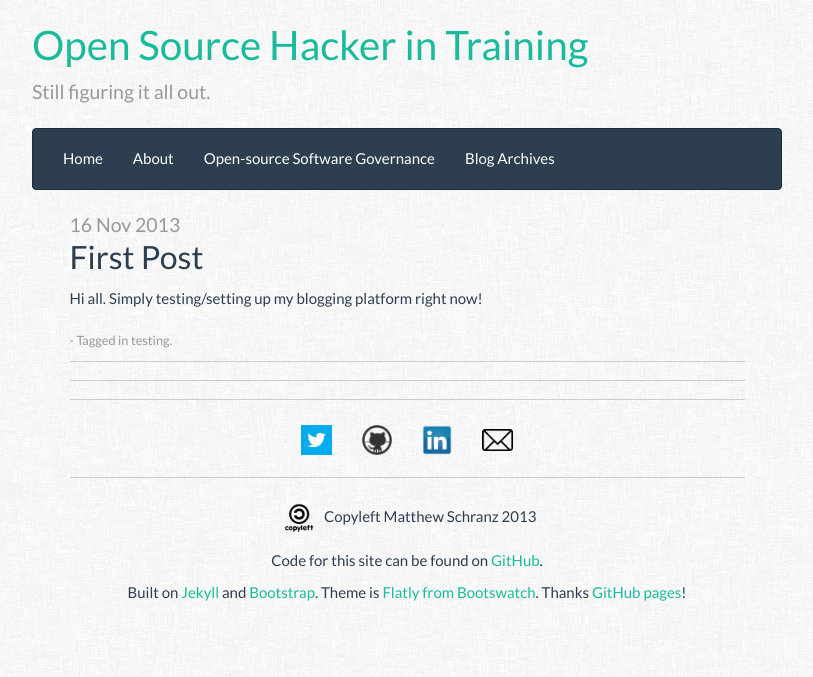
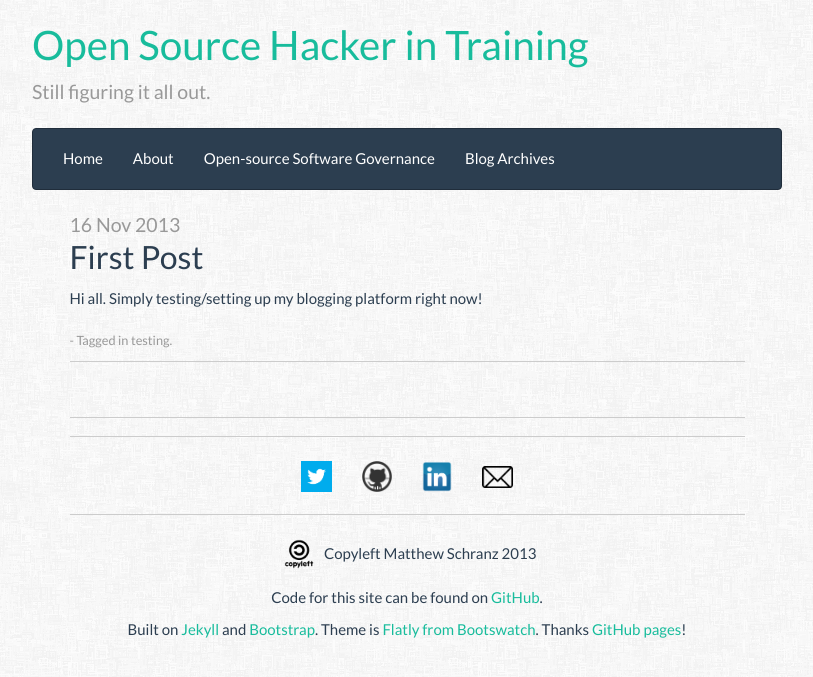
Before and after one commit to mjschranz/mjschranz.github.io, a Jekyll site: the page built from _posts/2013-11-16-test-post.html, in a window 1280 px wide. Shown: the top 677 px of the page, without its empty margins (233-1046 px from the left). Built offline with Jekyll 4.4.1, drawn with Linux system fonts in a browser that asks for light colours; Markdown is read by kramdown in place of the engine named in the settings; comment, search, counter and statistics services are not loaded.

Commit message:
Revert "remove sociallite"
This reverts commit 154c8c186fb905dd7cd2629dfd5afdc29e69fc56.

```diff
--- a/_layouts/post.html
+++ b/_layouts/post.html
@@ -19,7 +19,7 @@
             {{ content }}
             <small class="small-tag-line">- Tagged in {{ page.tags | array_to_sentence_string }}.</small>
             <hr/>
-            <!-- {% include socialite.html %} -->
+            {% include socialite.html %}
             <hr/>
             <!-- {% include disqus.html %} -->
             <hr/>
```
